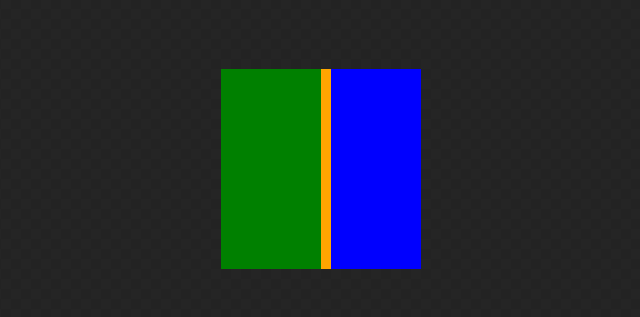
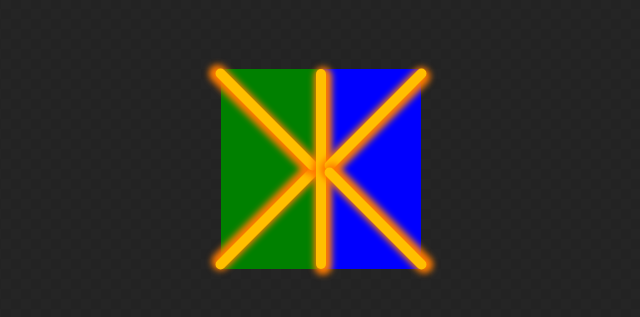
Before and after one commit to KalpakTole/kalpak-tole, a React (Create React App) app: page / in a window 1280 px wide. Shown: the part 231-548 px from the top of the page, without its empty margins (319-959 px from the left). Built offline with nearby package versions, Linux system fonts and the light colour scheme.

Commit message:
Some addition to the logo

```diff
--- a/src/components/MyPage.js
+++ b/src/components/MyPage.js
@@ -5,12 +5,17 @@ function MyPage() {
 	return (
 		<div className='landing-page'>
 			<div className="logo-container">
-				<div className="left-part"></div>
+				<div className="left-part">
+					<div className="stick left top-small-stick"></div>
+					<div className="stick left bottom-small-stick"></div>
+				</div>
 				<div className="right-part">
-					<div className="main-stick"></div>
-					<div className="top-small-stick"></div>
-					<div className="bottom-small-stick"></div>
+					<div className="stick right top-small-stick"></div>
+					<div className="stick right bottom-small-stick"></div>
 				</div>
+				<div className="stick right-t-stick"></div>
+				<div className="stick left-t-stick"></div>
+				<div className="stick main-stick"></div>
 			</div>
 		</div>
 	)
--- a/src/style/MyPage.css
+++ b/src/style/MyPage.css
@@ -8,30 +8,66 @@
 }
 
 .logo-container {
-	position: absolute;
+	position: relative;
 	width: min(200px, 20%);
 	aspect-ratio: 1;
 	background-color: red;
-	display: flex;
+	display: grid;
+	place-items: center;
 }
 
 .left-part {
+	left: 0;
 	width: 50%;
 	height: 100%;
 	background-color: green;
+	position: absolute;
+	transform: rotateZ(180deg);
 }
 
 .right-part {
+	right: 0;
 	width: 50%;
 	height: 100%;
 	background-color: blue;
-	position: relative;
+	position: absolute;
+}
+
+.stick {
+	width: clamp(10px, 10%, 5px);
+	background-color: #ffbf00;
+	position: absolute;
+	border-radius: 10px;
+	box-shadow: 2px 2px 6px 4px #ff7b00;
+	/* display: grid; */
+	/* place-items: center; */
 }
 
 .main-stick {
-	width: 10%;
+	/* left: 50%; */
 	height: 100%;
-	position: absolute;
-	left: 0;
-	background-color: orange;
+	/* left: 0; */
 }
+
+.left {
+	z-index: 2000;
+}
+
+.right {
+	/* right: 0; */
+	z-index: 10;
+}
+
+.top-small-stick {
+	top: -20%;
+	height: 70%;
+	transform-origin: bottom;
+	transform: rotateZ(45deg);
+}
+
+.bottom-small-stick {
+	bottom: -20%;
+	height: 70%;
+	transform-origin: top;
+	transform: rotateZ(-45deg);
+}
```
